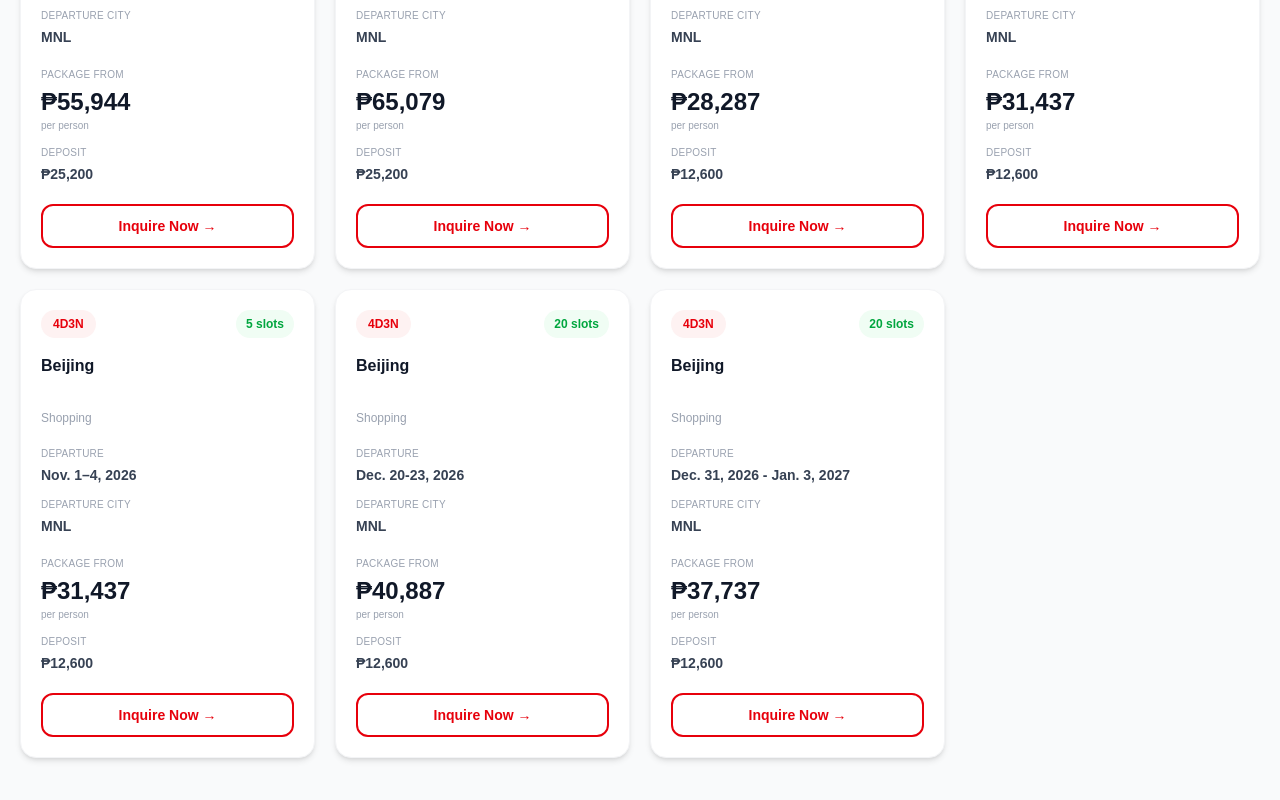
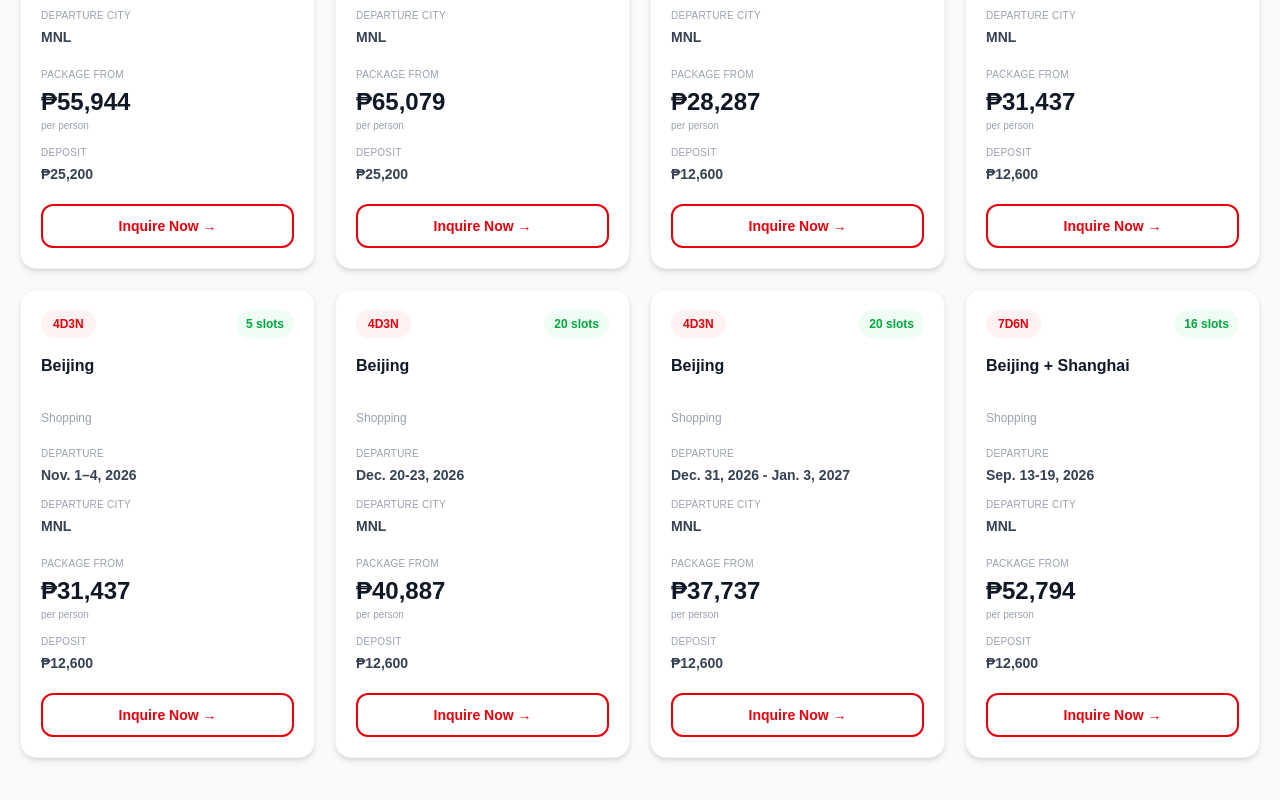
Before and after one commit to chingutravelandtours/chingu-website, a Next.js app: page /china-tours in a window 1280 px wide. Shown: the part 2474-3274 px from the top of the page. Built offline with nearby package versions, Linux system fonts and the light colour scheme.

Commit message:
Update page.tsx

```diff
--- a/app/china-tours/page.tsx
+++ b/app/china-tours/page.tsx
@@ -268,6 +268,17 @@ const packages: Package[] = [
   slots: 20,
   deposit: 200 * USD_TO_PHP,
 },
+
+  {
+  title: "Beijing + Shanghai",
+  subtitle: "Shopping",
+  duration: "7D6N",
+  dates: "Sep. 13-19, 2026",
+  city: "MNL",
+  price: 838 * USD_TO_PHP,
+  slots: 16,
+  deposit: 200 * USD_TO_PHP,
+},
 ];
 
 export default function ChinaToursPage() {
```
